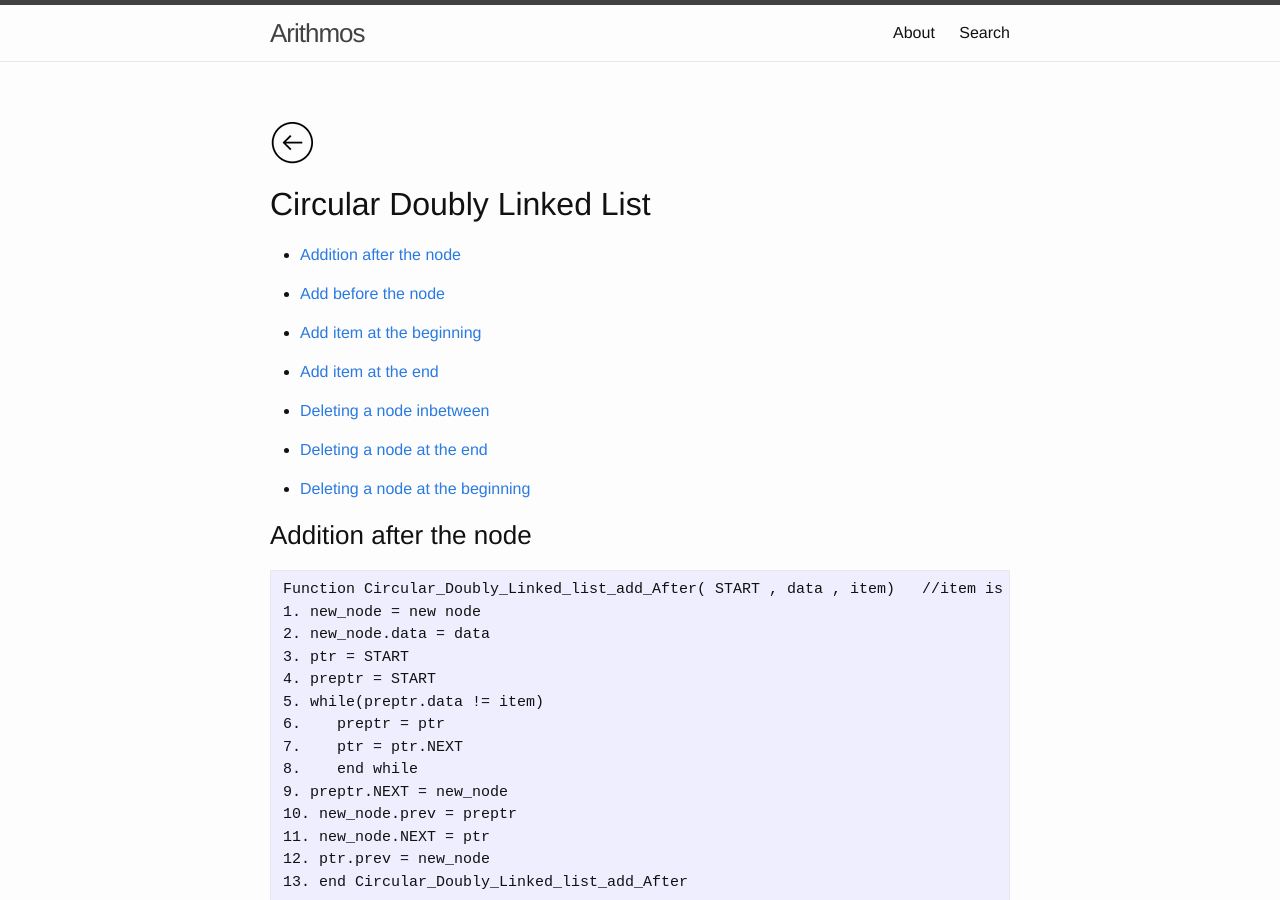
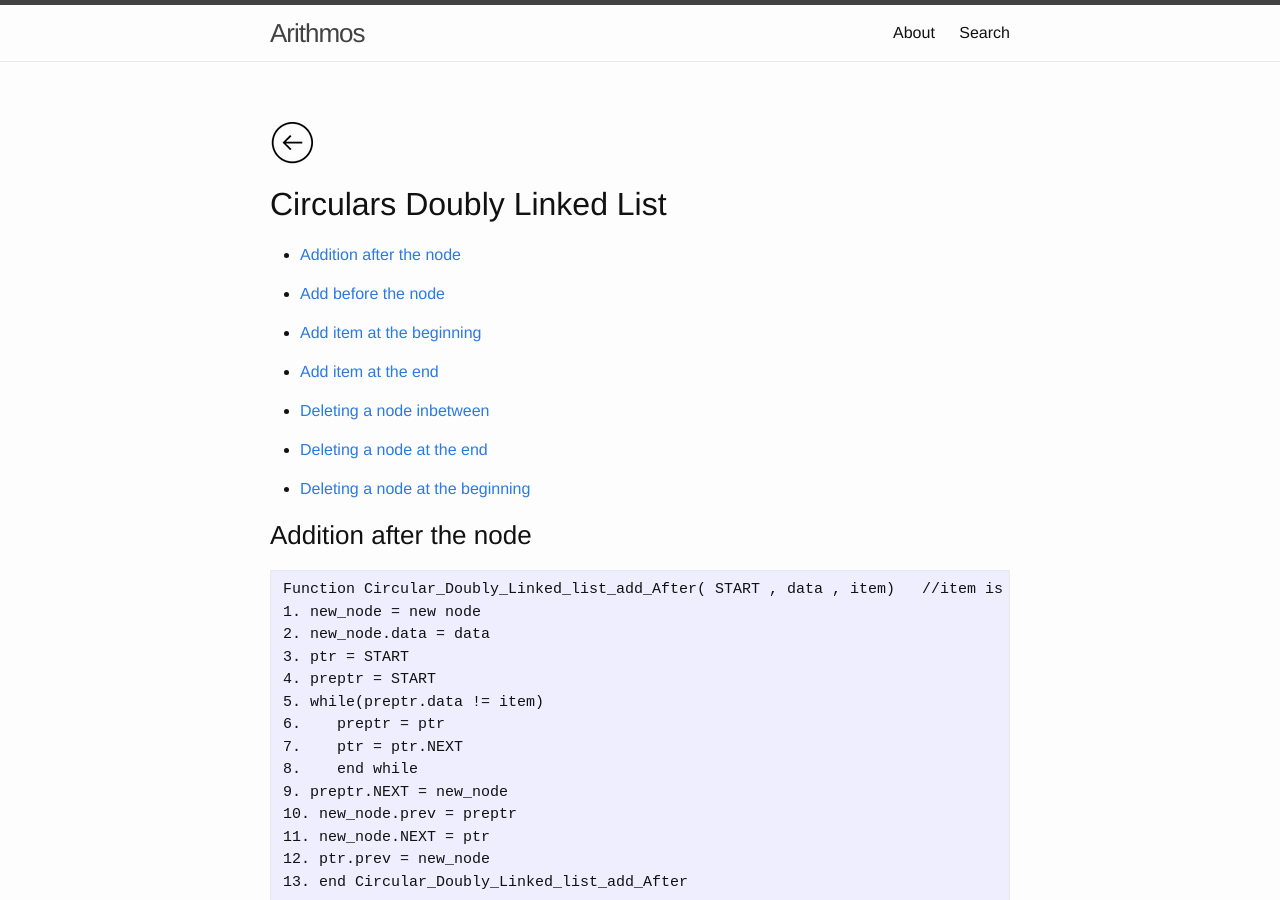
Before and after one commit to aarithmos/Algorithms, a Jekyll site: the page built from subcategories/cdlink.md, in a window 1280 px wide and 900 px high. Built offline with Jekyll 4.4.1, drawn with Linux system fonts in a browser that asks for light colours.

Commit message:
Update cdlink.md

```diff
--- a/subcategories/cdlink.md
+++ b/subcategories/cdlink.md
@@ -3,7 +3,7 @@ layout: post
 ---
  [![](/img/back.png)](/Data-Structures/)
 
-## Circular Doubly Linked List
+## Circulars Doubly Linked List
 
 * [Addition after the node](#addition-after-the-node)
 
```
